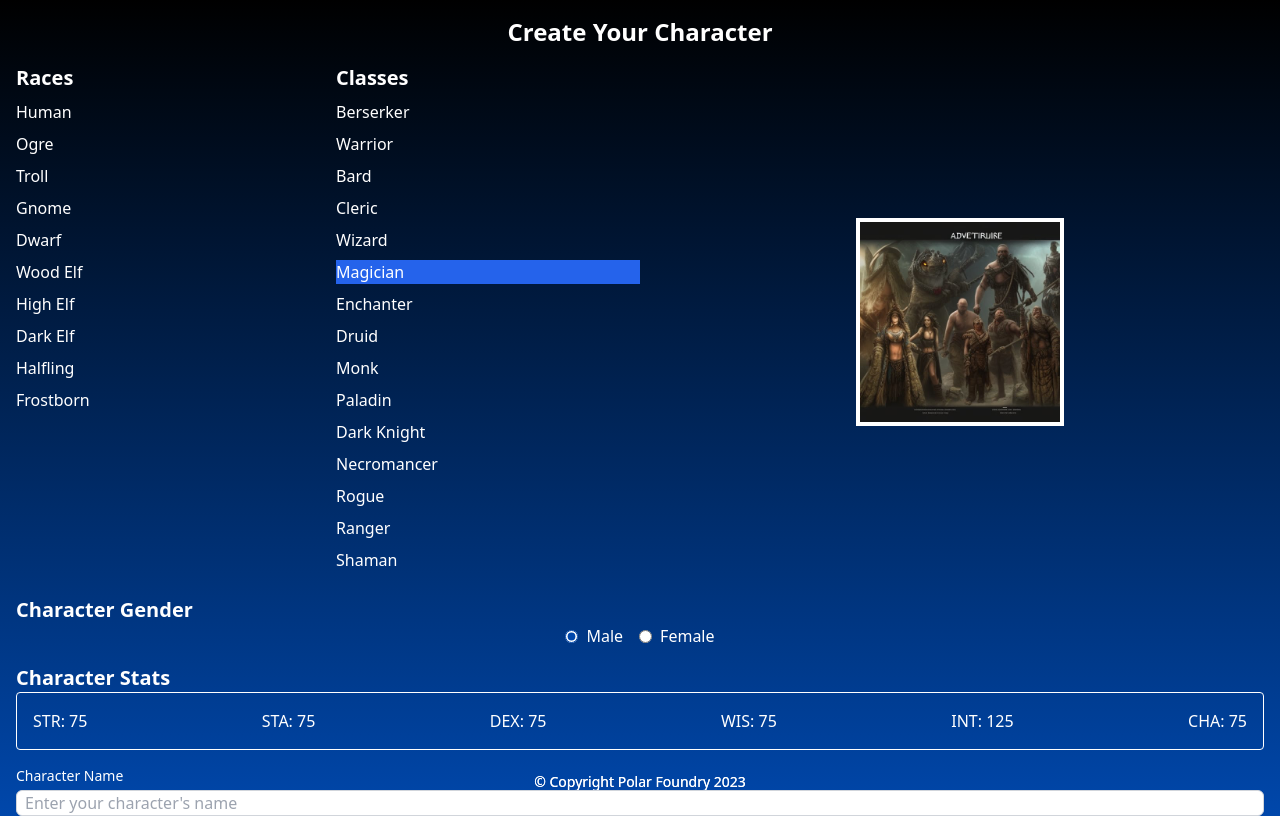
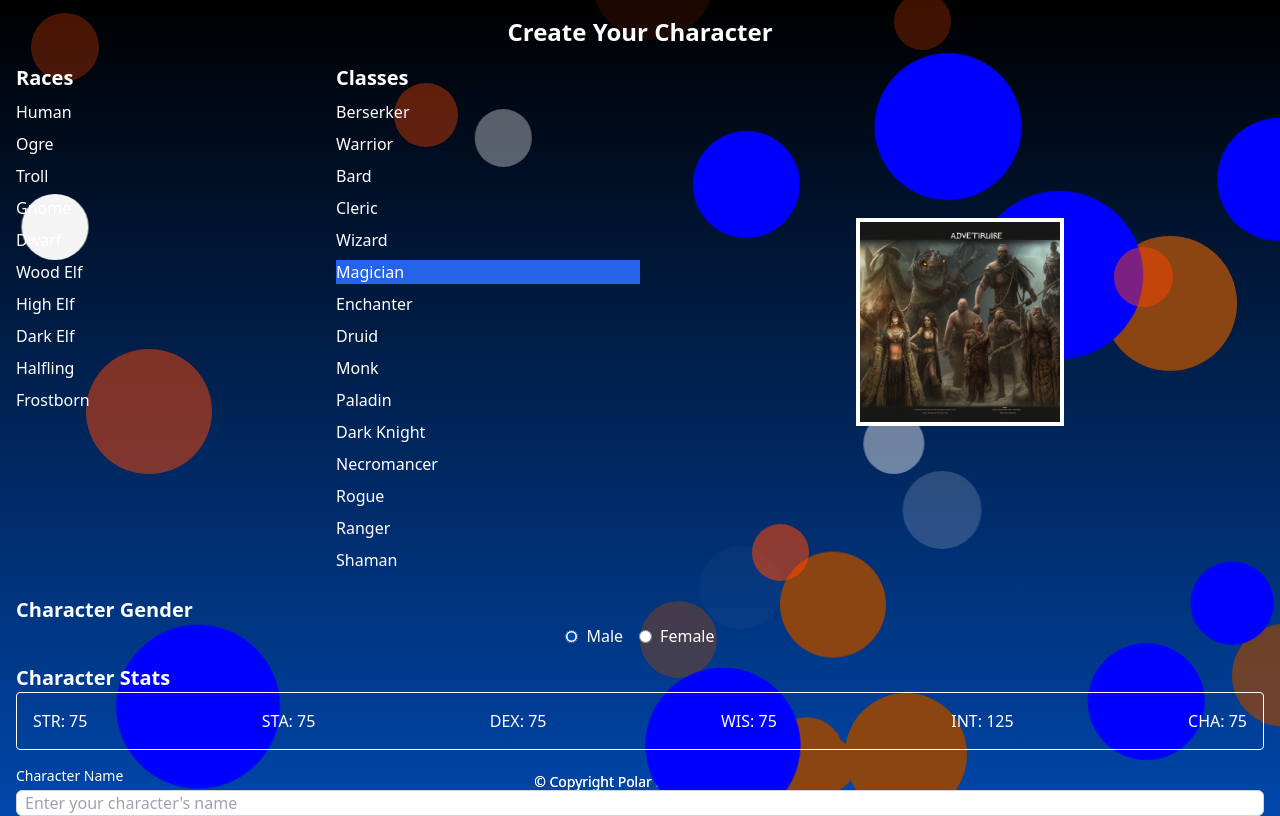
Before and after one commit to benochi/pfrpg, a Next.js app: page /character/create in a window 1280 px wide. Both pictures are taken after a click on the item "Magician". Built offline with nearby package versions, Linux system fonts and the light colour scheme.

Commit message:
magician animation added

```diff
--- a/src/animations/CharacterAnimations.tsx
+++ b/src/animations/CharacterAnimations.tsx
@@ -58,7 +58,7 @@ const WarriorBackground: React.FC = () => {
 };
 
 const BardBackground: React.FC = () => {
-  const noteCount = 20;
+  const noteCount = 40;
   const notes = Array.from({ length: noteCount }, (_, index) => {
     const style = {
       left: `${Math.random() * 100}%`,
@@ -84,7 +84,7 @@ const BardBackground: React.FC = () => {
 };
 
 const ClericBackground: React.FC = () => {
-  const orbCount = 20;
+  const orbCount = 60;
   const orbs = Array.from({ length: orbCount }, (_, index) => {
     const leftPosition = `calc(${Math.random() * 100}% - 20px)`;
 
@@ -122,6 +122,48 @@ const WizardBackground: React.FC = () => {
   return <>{fireballs}</>;
 };
 
+const MagicianBackground: React.FC = () => {
+  type SizeRange = { min: number; max: number };
+  type DurationRange = { min: number; max: number };
+
+  const getRandomStyles = (sizeRange: SizeRange, durationRange: DurationRange) => {
+    const size = Math.random() * (sizeRange.max - sizeRange.min) + sizeRange.min;
+    const duration = Math.random() * (durationRange.max - durationRange.min) + durationRange.min;
+    return {
+      width: `${size}px`,
+      height: `${size}px`,
+      animationDuration: `${duration}s`,
+      top: `${Math.random() * 100}%`,
+      left: `${Math.random() * 100}%`,
+      animationDelay: `${Math.random() * -10}s`,
+    };
+  };
+
+  const earthElements = Array.from({ length: 10 }, (_, index) => (
+    <div key={`earth-${index}`} className="element element-earth" style={getRandomStyles({ min: 50, max: 150 }, { min: 10, max: 20 })} />
+  ));
+
+  const windElements = Array.from({ length: 10 }, (_, index) => (
+    <div key={`wind-${index}`} className="element element-wind" style={getRandomStyles({ min: 50, max: 150 }, { min: 8, max: 16 })} />
+  ));
+
+  const waterElements = Array.from({ length: 10 }, (_, index) => (
+    <div key={`water-${index}`} className="element element-water" style={getRandomStyles({ min: 50, max: 150 }, { min: 6, max: 12 })} />
+  ));
+
+  const fireElements = Array.from({ length: 10 }, (_, index) => (
+    <div key={`fire-${index}`} className="element element-fire" style={getRandomStyles({ min: 50, max: 150 }, { min: 4, max: 8 })} />
+  ));
+
+  return (
+    <div className="magician-elements">
+      {earthElements}
+      {windElements}
+      {waterElements}
+      {fireElements}
+    </div>
+  );
+};
 
 
 
@@ -137,6 +179,8 @@ const CharacterAnimations: React.FC<CharacterAnimationsProps> = ({ className })
       return <ClericBackground />;
     case 'wizard':
       return <WizardBackground />;
+    case 'magician':
+      return <MagicianBackground />;
     default:
       return null;
   }
--- a/src/styles/globals.css
+++ b/src/styles/globals.css
@@ -43,6 +43,11 @@ body {
   }
 }
 
+@keyframes driftAndFade {
+  0% { transform: translateX(0); opacity: 1; }
+  100% { transform: translateX(50vw); opacity: 0; }
+}
+
 @keyframes explode {
   from {
     box-shadow: 0 0 8px rgba(255, 69, 0, 0.9);
@@ -61,6 +66,18 @@ body {
     transform: translateY(90vh) rotate(360deg);
     opacity: 0;
   }
+}
+
+@keyframes flickerAndAscend {
+  0% { top: 100vh; opacity: 1; }
+  50% { opacity: 0.5; }
+  100% { top: -150px; opacity: 0; }
+}
+
+@keyframes floatUpwards {
+  0% { transform: translateY(100vh); opacity: 0; }
+  50% { opacity: 1; }
+  100% { transform: translateY(-20vh); opacity: 1; }
 }
 
 @keyframes flyRightAndGrow {
@@ -128,6 +145,12 @@ body {
     transform: scale(4);
     opacity: 0;
   }
+}
+
+@keyframes rotateAndScale {
+  0% { transform: rotate(0deg) scale(1); }
+  50% { transform: rotate(180deg) scale(1.5); }
+  100% { transform: rotate(360deg) scale(1); }
 }
 
 @keyframes sparkFly {
@@ -263,3 +286,42 @@ body {
   height: 100%;
   z-index: -1;
 }
+
+.element-earth {
+  position: absolute;
+  width: 50px;
+  height: 50px;
+  background-color: #8B4513;
+  border-radius: 50%;
+  animation: floatUpwards 10s infinite linear;
+}
+
+/* Wind Element Style */
+.element-wind {
+  position: absolute;
+  width: 50px;
+  height: 50px;
+  background-color: #F5F5F5;
+  border-radius: 50%;
+  animation: driftAndFade 8s infinite ease-in-out;
+}
+
+/* Water Element Style */
+.element-water {
+  position: absolute;
+  width: 50px;
+  height: 50px;
+  background-color: #0000FF;
+  border-radius: 50%;
+  animation: rotateAndScale 6s infinite linear;
+}
+
+/* Fire Element Style */
+.element-fire {
+  position: absolute;
+  width: 50px;
+  height: 50px;
+  background-color: #FF4500;
+  border-radius: 50%;
+  animation: flickerAndAscend 4s infinite ease-in-out;
+}
```
